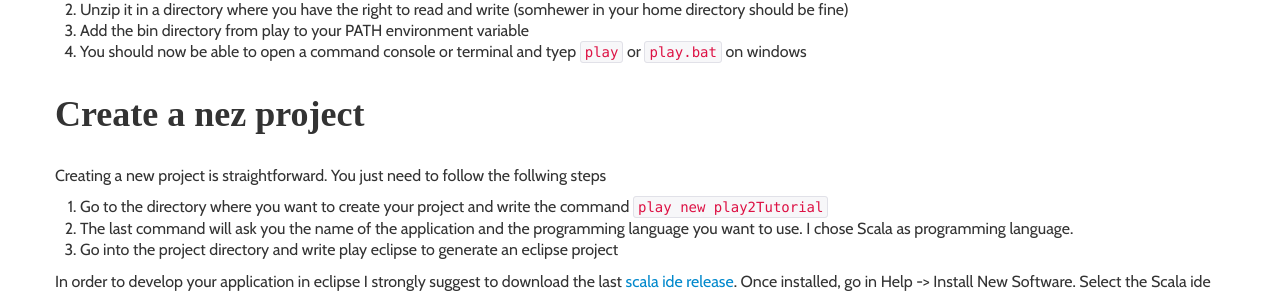
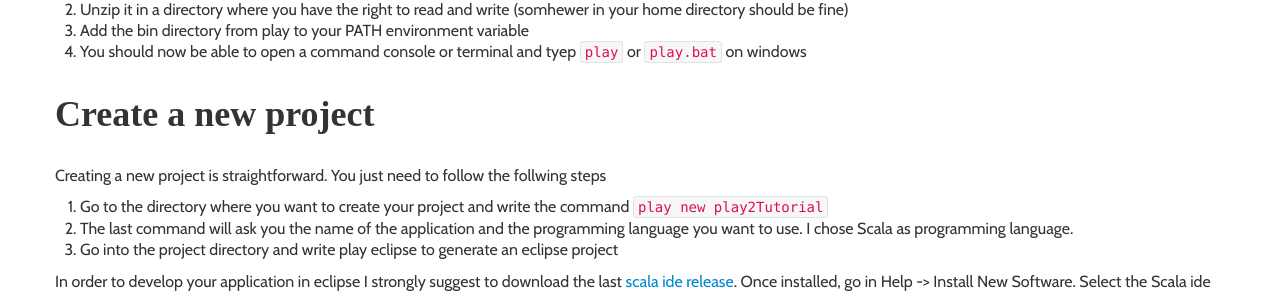
Before and after one commit to toff63/Sandbox, a Jekyll site: the page built from tutorial/play2.html, in a window 1280 px wide. Shown: the part 465-758 px from the top of the page. Built offline with Jekyll 4.4.1, drawn with Linux system fonts in a browser that asks for light colours; nearby versions of some CDN libraries; some web fonts are replaced; Markdown is read by kramdown in place of the engine named in the settings.

Commit message:
Fixed broken nav link

```diff
--- a/tutorial/play2.html
+++ b/tutorial/play2.html
@@ -8,7 +8,7 @@
 <nav>
 <ol>
 	<li><a href="#install">Install play framewok</a></li>
-	<li><a href="new-project">create a new project playTutorial</a></li>
+	<li><a href="#new-project">create a new project playTutorial</a></li>
 	<li>Create our first Post Controller</li>
 	<li>Create a view showing a Post</li>
 	<li>Add database connection</li>
@@ -27,7 +27,7 @@
 	<li>You should now be able to open a command console or terminal and tyep <code>play</code> or <code>play.bat</code> on windows</li>
 </ol>
 
-<h2 id="new-project">Create a nez project</h2>
+<h2 id="new-project">Create a new project</h2>
 <p>Creating a new project is straightforward. You just need to follow the follwing steps</p>
 <ol>
 	<li>Go to the directory where you want to create your project and write the command <code>play new play2Tutorial</code></li>
```
